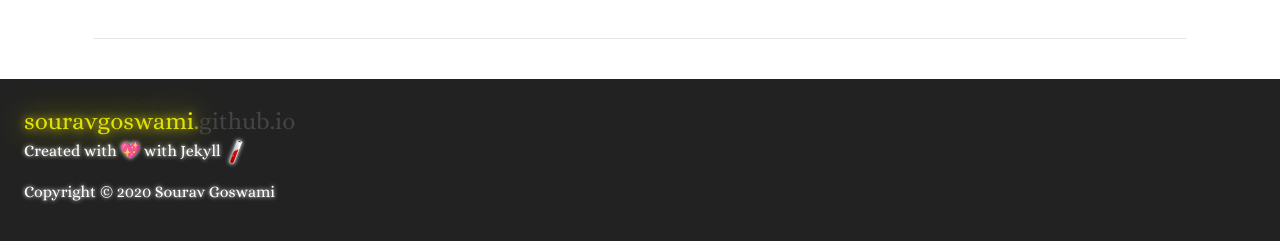
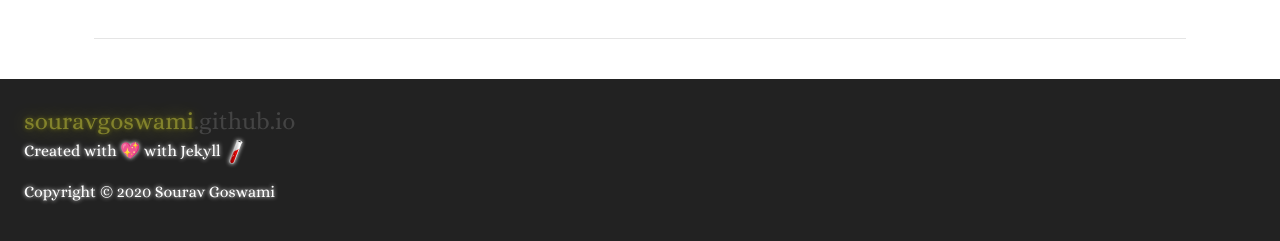
Before and after one commit to Souravgoswami/souravgoswami.github.io, a Jekyll site: the page built from _posts/2020-11-06-resume.markdown, in a window 1280 px wide. Shown: the part 2843-3084 px from the top of the page. Built offline with Jekyll 4.4.1, drawn with Linux system fonts in a browser that asks for light colours.

Commit message:
Revamped shadow colours + more efficient + other changes 🔥

```diff
--- a/_includes/footer.html
+++ b/_includes/footer.html
@@ -1,35 +1,35 @@
 <div id="footer">
 	<ul>
-		<li style="animation-delay: 100ms">s</li>
-		<li style="animation-delay: 100ms">o</li>
-		<li style="animation-delay: 100ms">u</li>
-		<li style="animation-delay: 100ms">r</li>
-		<li style="animation-delay: 100ms">a</li>
-		<li style="animation-delay: 100ms">v</li>
-		<li style="animation-delay: 100ms">g</li>
-		<li style="animation-delay: 100ms">o</li>
-		<li style="animation-delay: 100ms">s</li>
-		<li style="animation-delay: 100ms">w</li>
-		<li style="animation-delay: 100ms">a</li>
-		<li style="animation-delay: 100ms">m</li>
-		<li style="animation-delay: 100ms">i</li>
-		<li style="animation-delay: 250ms">.</li>
-		<li style="animation-delay: 400ms">g</li>
-		<li style="animation-delay: 400ms">i</li>
-		<li style="animation-delay: 400ms">t</li>
-		<li style="animation-delay: 400ms">h</li>
-		<li style="animation-delay: 400ms">u</li>
-		<li style="animation-delay: 400ms">b</li>
-		<li style="animation-delay: 550ms">.</li>
-		<li style="animation-delay: 700ms">i</li>
-		<li style="animation-delay: 700ms">o</li>
+		<li class="footer-glow-anim" delay="100">s</li>
+		<li class="footer-glow-anim" delay="100">o</li>
+		<li class="footer-glow-anim" delay="100">u</li>
+		<li class="footer-glow-anim" delay="100">r</li>
+		<li class="footer-glow-anim" delay="100">a</li>
+		<li class="footer-glow-anim" delay="100">v</li>
+		<li class="footer-glow-anim" delay="100">g</li>
+		<li class="footer-glow-anim" delay="100">o</li>
+		<li class="footer-glow-anim" delay="100">s</li>
+		<li class="footer-glow-anim" delay="100">w</li>
+		<li class="footer-glow-anim" delay="100">a</li>
+		<li class="footer-glow-anim" delay="100">m</li>
+		<li class="footer-glow-anim" delay="100">i</li>
+		<li class="footer-glow-anim" delay="250">.</li>
+		<li class="footer-glow-anim" delay="400">g</li>
+		<li class="footer-glow-anim" delay="400">i</li>
+		<li class="footer-glow-anim" delay="400">t</li>
+		<li class="footer-glow-anim" delay="400">h</li>
+		<li class="footer-glow-anim" delay="400">u</li>
+		<li class="footer-glow-anim" delay="400">b</li>
+		<li class="footer-glow-anim" delay="550">.</li>
+		<li class="footer-glow-anim" delay="700">i</li>
+		<li class="footer-glow-anim" delay="700">o</li>
 	</ul>
 
-	<p class="glow">
+	<p class="footer-glow">
 		Created with &#x1F496; with Jekyll <img src="assets/images/jekyll_vile.svg" class="icon24">
 	</p>
 
-	<p class="glow">
+	<p class="footer-glow">
 		Copyright &copy; {{ 'now' | date: "%Y" }} Sourav Goswami
 	</p>
 </div>
--- a/_includes/navbar.html
+++ b/_includes/navbar.html
@@ -17,9 +17,9 @@
 
 	<div class="collapse navbar-collapse" id="navbarText">
 		<ul class="navbar-nav ml-auto">
-			<li class="nav-item {% if page.active == 'home' %} active {% endif %}"><a class="nav-link object-glow" href="/">Home <span class="sr-only">(current)</span></a></li>
-			<li class="nav-item {% if page.active == 'contact' %} active {% endif %}"><a class="nav-link object-glow" href="/contact" id="contact">Contact</a></li>
-			<li class="nav-item {% if page.active == 'resume' %} active {% endif %}"><a class="nav-link object-glow" href="/resume">Resumé</a></li>
+			<li class="nav-item {% if page.active == 'home' %} active {% endif %}"><a class="nav-link text-glow-current" href="/">Home <span class="sr-only">(current)</span></a></li>
+			<li class="nav-item {% if page.active == 'contact' %} active {% endif %}"><a class="nav-link text-glow-current" href="/contact" id="contact">Contact</a></li>
+			<li class="nav-item {% if page.active == 'resume' %} active {% endif %}"><a class="nav-link text-glow-current" href="/resume">Resumé</a></li>
 			<li class="nav-item object-glow"><a class="nav-link" target="_blank" href="//www.linkedin.com/in/sourav-goswami0/"><img src="assets/images/linkedin.svg" class="icon24"></a></li>
 			<li class="nav-item object-glow"><a class="nav-link" target="_blank" href="//wa.me/+918335830664"><img src="assets/images/whatsapp.svg" class="icon24"></a></li>
 			<li class="nav-item object-glow"><a class="nav-link" target="_blank" href="//www.quora.com/profile/Sourav-Goswami-17"><img src="assets/images/quora.svg" class="icon24"></a></li>
--- a/_includes/resume_info.html
+++ b/_includes/resume_info.html
@@ -172,9 +172,7 @@
 					<h5>Software</h5>
 					<div class="object-glow">
 						<div class="progress m-2">
-							<div class="progress-bar progress-bar-striped
-								bg-success
-								"
+							<div class="progress-bar progress-bar-striped bg-success"
 								role="progressbar"
 								aria-valuenow="90"
 								aria-valuemax="100"
@@ -183,9 +181,7 @@
 								>GIMP</div>
 						</div>
 						<div class="progress m-2">
-							<div class="progress-bar progress-bar-striped
-								bg-success
-								"
+							<div class="progress-bar progress-bar-striped bg-success"
 								role="progressbar"
 								aria-valuenow="85"
 								aria-valuemax="100"
@@ -194,9 +190,7 @@
 								>LibreOffice</div>
 						</div>
 						<div class="progress m-2">
-							<div class="progress-bar progress-bar-striped
-								bg-success
-								"
+							<div class="progress-bar progress-bar-striped bg-success"
 								role="progressbar"
 								aria-valuenow="75"
 								aria-valuemax="100"
@@ -205,9 +199,7 @@
 								>Inkscape</div>
 						</div>
 						<div class="progress m-2">
-							<div class="progress-bar progress-bar-striped
-								bg-primary
-								"
+							<div class="progress-bar progress-bar-striped bg-primary"
 								role="progressbar"
 								aria-valuenow="55"
 								aria-valuemax="100"
@@ -222,47 +214,47 @@
 		<br>
 		<br>
 		<div class="row">
-			<ul class="object-glow">
-				<div class="tag inline slide-intersect-it slide-down" style="background-color: #f50f">
+			<ul>
+				<div class="tag inline slide-intersect-it slide-down object-glow" glow-color="#f50" style="background-color: #f50f">
 					<li class="skill-badge"><img src="assets/resume-assets/rails.png" class="icon16"><span class="skill-badge-label">Ruby on Rails</span></li>
 				</div>
-				<div class="tag inline slide-intersect-it slide-down" style="background-color: #f55f">
+				<div class="tag inline slide-intersect-it slide-down object-glow" glow-color="#f55f"  style="background-color: #f55f">
 					<li class="skill-badge"><img src="assets/resume-assets/ruby.png" class="icon16"><span class="skill-badge-label">Ruby Programming</span></li>
 				</div>
-				<div class="tag inline slide-intersect-it slide-down" style="background-color: #f58f">
+				<div class="tag inline slide-intersect-it slide-down object-glow" glow-color="#f58f"  style="background-color: #f58f">
 					<li class="skill-badge"><img src="assets/resume-assets/jekyll.png" class="icon16"><span class="skill-badge-label">Jekyll</span></li>
 				</div>
-				<div class="tag inline slide-intersect-it slide-down" style="background-color: #3aaf">
+				<div class="tag inline slide-intersect-it slide-down object-glow" glow-color="#3aaf"  style="background-color: #3aaf">
 					<li class="skill-badge"><img src="assets/resume-assets/gtk.png" class="icon16"><span class="skill-badge-label">GTK3</span></li>
 				</div>
-				<div class="tag inline slide-intersect-it slide-down" style="background-color: #ee7934ff">
+				<div class="tag inline slide-intersect-it slide-down object-glow" glow-color="#ee7934ff"  style="background-color: #ee7934ff">
 					<li class="skill-badge"><img src="assets/resume-assets/html5.png" class="icon16"><span class="skill-badge-label">HTML5</span></li>
 				</div>
-				<div class="tag inline slide-intersect-it slide-down" style="background-color: #25a1e1ff">
+				<div class="tag inline slide-intersect-it slide-down object-glow" glow-color="#25a1e1ff"  style="background-color: #25a1e1ff">
 					<li class="skill-badge"><img src="assets/resume-assets/css3.png" class="icon16"><span class="skill-badge-label">CSS3</span></li>
 				</div>
-				<div class="tag inline slide-intersect-it slide-down" style="background-color: #EFD81Dff">
+				<div class="tag inline slide-intersect-it slide-down object-glow" glow-color="#EFD81Dff"  style="background-color: #EFD81Dff">
 					<li class="skill-badge"><img src="assets/resume-assets/js.png" class="icon16"><span class="skill-badge-label">JavaScript</span></li>
 				</div>
-				<div class="tag inline slide-intersect-it slide-down" style="background-color: #2A3137ff">
+				<div class="tag inline slide-intersect-it slide-down object-glow" glow-color="#2A3137ff"  style="background-color: #2A3137ff">
 					<li class="skill-badge"><img src="assets/resume-assets/shell.png" class="icon16"><span class="skill-badge-label">BASH / Shells</span></li>
 				</div>
-				<div class="tag inline slide-intersect-it slide-down" style="background-color: #FEB70Aff">
+				<div class="tag inline slide-intersect-it slide-down object-glow" glow-color="#FEB70Aff"  style="background-color: #FEB70Aff">
 					<li class="skill-badge"><img src="assets/resume-assets/linux.png" class="icon16"><span class="skill-badge-label">GNU/Linux</span></li>
 				</div>
-				<div class="tag inline slide-intersect-it slide-down" style="background-color: #CE1009ff">
+				<div class="tag inline slide-intersect-it slide-down object-glow" glow-color="#CE1009ff"  style="background-color: #CE1009ff">
 					<li class="skill-badge"><img src="assets/resume-assets/bsd.png" class="icon16"><span class="skill-badge-label">BSD</span></li>
 				</div>
-				<div class="tag inline slide-intersect-it slide-down" style="background-color: #666f">
+				<div class="tag inline slide-intersect-it slide-down object-glow" glow-color="#666f"  style="background-color: #666f">
 					<li class="skill-badge"><img src="assets/resume-assets/crystal.png" class="icon16"><span class="skill-badge-label">Crystal Programming</span></li>
 				</div>
-				<div class="tag inline slide-intersect-it slide-down" style="background-color: #000f">
+				<div class="tag inline slide-intersect-it slide-down object-glow" glow-color="#333f"  style="background-color: #000f">
 					<li class="skill-badge"><img src="assets/resume-assets/inkscape.png" class="icon16"><span class="skill-badge-label">Inkscape</span></li>
 				</div>
-				<div class="tag inline slide-intersect-it slide-down" style="background-color: #808777ff">
+				<div class="tag inline slide-intersect-it slide-down object-glow" glow-color="#808777ff"  style="background-color: #808777ff">
 					<li class="skill-badge"><img src="assets/resume-assets/gimp.png" class="icon16"><span class="skill-badge-label">GIMP</span></li>
 				</div>
-				<div class="tag inline slide-intersect-it slide-down" style="background-color: #f76D0Eff">
+				<div class="tag inline slide-intersect-it slide-down object-glow" glow-color="#f76D0Eff"  style="background-color: #f76D0Eff">
 					<li class="skill-badge"><img src="assets/resume-assets/blender.png" class="icon16"><span class="skill-badge-label">Blender</span></li>
 				</div>
 			</ul>
@@ -274,41 +266,41 @@
 
 		<div class="github slide-intersect-it slide-right" slide-delay="250">
 			<h5>Github</h5>
-			<a href="https://github.com/Souravgoswami">Github - Sourav Goswami</a>
+			<a class="text-glow-current" href="https://github.com/Souravgoswami">Github - Sourav Goswami</a>
 		</div>
 
 		<br>
 
 		<div class="cowspeak slide-intersect-it slide-right" slide-delay="250">
 			<h5>I worked on some colourful TUI projects</h5>
-			<a href="https://github.com/Souravgoswami/cowspeak">Cowspeak</a>
+			<a class="text-glow-current" href="https://github.com/Souravgoswami/cowspeak">Cowspeak</a>
 			<br>
-			<a href="https://github.com/Souravgoswami/term-clock">Term Clock</a>
+			<a class="text-glow-current" href="https://github.com/Souravgoswami/term-clock">Term Clock</a>
 		</div>
 
 		<br>
 
 		<div class="theme slide-intersect-it slide-right" slide-delay="250">
 			<h5>Theme I Created for Linux</h5>
-			<p><a href="https://www.gnome-look.org/p/1276216/">XFCE Colour</a>
+			<p><a class="text-glow-current" href="https://www.gnome-look.org/p/1276216/">XFCE Colour</a>
 			<p>
 		</div>
 
 		<div class="cursor slide-intersect-it slide-right" slide-delay="250">
 			<h5>I have worked on a cursor set using Inkscape + Ruby</h5>
-			<p><a href="https://www.gnome-look.org/p/1360254/">Oreo Cursors</a></p>
+			<p><a  class="text-glow-current" href="https://www.gnome-look.org/p/1360254/">Oreo Cursors</a></p>
 		</div>
 
 		<div class="games slide-intersect-it slide-right" slide-delay="250">
 			<h5>I made some games in the past using the Ruby2D library</h5>
-			<a href="http://www.ruby2d.com/showcase/">Showcase</a>
+			<a class="text-glow-current" href="http://www.ruby2d.com/showcase/">Showcase</a>
 			<br>
-			<p><a href="https://youtu.be/8s--ZyTmFxU?t=3644">RubyConf 2018 - Lightning Talks</a></p>
+			<p><a class="text-glow-current" href="https://youtu.be/8s--ZyTmFxU?t=3644">RubyConf 2018 - Lightning Talks</a></p>
 		</div>
 
 		<div class="aur slide-intersect-it slide-right" slide-delay="250">
-			<h5>I also have my own package to Arch User Repository (AUR)</h5>
-			<a href="https://aur.archlinux.org/packages/cowspeak/">cowspeak</a>
+			<h5 class="text-glow-current">I also have my own package to Arch User Repository (AUR)</h5>
+			<a class="text-glow-current" href="https://aur.archlinux.org/packages/cowspeak/">cowspeak</a>
 		</div>
 
 		<br><br>
@@ -322,47 +314,46 @@
 				<h6 class="slide-intersect-it slide-right">Udemy</h6>
 
 				<div class="slide-intersect-it slide-right">
-					<a href="https://www.udemy.com/certificate/UC-5ac2064d-fbcd-4eaf-a559-09bb9e09e615/">The Complete Ruby on Rails Developer Course</a>
+					<a class="text-glow-current" href="https://www.udemy.com/certificate/UC-5ac2064d-fbcd-4eaf-a559-09bb9e09e615/">The Complete Ruby on Rails Developer Course</a>
 				</div>
 
 				<div class="slide-intersect-it slide-right">
-					<a href="https://www.udemy.com/certificate/UC-89fc19ee-a341-4daa-87ac-ea1957f3fa44/">Dissecting Ruby on Rails 5 - Become a Professional Developer</a>
+					<a class="text-glow-current" href="https://www.udemy.com/certificate/UC-89fc19ee-a341-4daa-87ac-ea1957f3fa44/">Dissecting Ruby on Rails 5 - Become a Professional Developer</a>
 				</div>
 
 				<div class="slide-intersect-it slide-right">
-					<a href="https://www.udemy.com/certificate/UC-f34fab7e-4f4c-47dc-98d7-8fd5f37b8ab2/">Professional Rails Code Along</a>
+					<a class="text-glow-current" href="https://www.udemy.com/certificate/UC-f34fab7e-4f4c-47dc-98d7-8fd5f37b8ab2/">Professional Rails Code Along</a>
 				</div>
 
 				<div class="slide-intersect-it slide-right">
-					<a href="https://www.udemy.com/certificate/UC-N7TBJZKM/">Learn to Code with Ruby</a>
+					<a class="text-glow-current" href="https://www.udemy.com/certificate/UC-N7TBJZKM/">Learn to Code with Ruby</a>
 				</div>
 
 				<div class="slide-intersect-it slide-right">
-					<a href="https://www.udemy.com/certificate/UC-65bf39c3-60fb-4b3b-83d5-0233696bcb3a/">Creative CSS Animations, Transitions And Transforms Course</a>
+					<a class="text-glow-current" href="https://www.udemy.com/certificate/UC-65bf39c3-60fb-4b3b-83d5-0233696bcb3a/">Creative CSS Animations, Transitions And Transforms Course</a>
 				</div>
 
 				<div class="slide-intersect-it slide-right">
-					<a href="https://www.udemy.com/certificate/UC-DB4O72RN/">The Complete Python Developer Course</a>
+					<a class="text-glow-current" href="https://www.udemy.com/certificate/UC-DB4O72RN/">The Complete Python Developer Course</a>
 				</div>
 
 				<div class="slide-intersect-it slide-right">
-					<a href="https://www.udemy.com/certificate/UC-IS68CREH/">BASH Programming Course: Master the Linux Command Line!</a>
+					<a class="text-glow-current" href="https://www.udemy.com/certificate/UC-IS68CREH/">BASH Programming Course: Master the Linux Command Line!</a>
 				</div>
 
 				<br>
 				<h6 class="slide-intersect-it slide-right">Sololearn</h6>
 
 				<div class="slide-intersect-it slide-right">
-					<a href="https://www.sololearn.com/Certificate/1081-7270906/pdf/">Ruby Tutorial</a>
+					<a class="text-glow-current" href="https://www.sololearn.com/Certificate/1081-7270906/pdf/">Ruby Tutorial</a>
 				</div>
 
 				<div class="slide-intersect-it slide-right">
-					<a href="https://www.sololearn.com/Certificate/1060-7270906/pdf/">SQL Fundamentals</a>
+					<a class="text-glow-current" href="https://www.sololearn.com/Certificate/1060-7270906/pdf/">SQL Fundamentals</a>
 				</div>
 			</div>
 
 		</div>
-
 			<div id="downloadResumeDiv">
 				<div class="float-right">
 					<a id="downloadResume" href="//github.com/Souravgoswami/resume-html/raw/master/PDF/Resume.pdf" download>
@@ -375,5 +366,4 @@
 		<br>
 		<hr class="slide-intersect-it slide-right">
 	</div>
-
 </div>
--- a/_sass/_footer.scss
+++ b/_sass/_footer.scss
@@ -15,11 +15,10 @@
 			color: #444 ;
 			font-size: 24px ;
 			font-family: 'Alice' ;
-			animation: lighting 1.2s linear infinite ;
 		}
 	}
 
-	p.glow {
+	p.footer-glow {
 		filter: drop-shadow(0px 0px 2px #fff) ;
 	}
 
@@ -31,15 +30,3 @@
 		margin: 0 ;
 	}
 }
-
-@keyframes lighting {
-	0%, 50% {
-		color: #444 ;
-		text-shadow: none ;
-	}
-
-	80% {
-		color: #ff0 ;
-		text-shadow: 0 0 12px #ff0, 0 0 40px #ff2 ;
-	}
-}
--- a/_sass/_keyframes.scss
+++ b/_sass/_keyframes.scss
@@ -77,3 +77,15 @@
 		transform: scaleY(0.1) ;
 	}
 }
+
+@keyframes lighting {
+	0%, 50% {
+		color: #444 ;
+		text-shadow: none ;
+	}
+
+	80% {
+		color: #ff0 ;
+		text-shadow: 0 0 12px #ff0, 0 0 60px #ff2 ;
+	}
+}
--- a/assets/css/base.scss
+++ b/assets/css/base.scss
@@ -18,11 +18,11 @@
 }
 
 .text-glow {
-	transition: text-shadow 1s ease-in ;
+	transition: text-shadow 2s ease-in ;
 }
 
 .object-glow {
-	transition: filter 3s ease-in ;
+	transition: filter 2s ease-in ;
 }
 
 body, html {
@@ -357,7 +357,6 @@
 	height: 100% ;
 	top: 0 ;
 	left: 0 ;
-	z-index: 0 ;
 }
 
 .icon24 {
--- a/assets/js/base.js
+++ b/assets/js/base.js
@@ -148,11 +148,17 @@
 			for(let i of Array.from(document.getElementsByClassName('text-glow'))) {
 				let _s = i.style
 				_s.color = "#fff"
-				_s.textShadow = "0 0 6px currentColor"
+				_s.textShadow = "0 0 8px #fff8"
 			}
 
-			for(let i of Array.from(document.getElementsByClassName('object-glow')))
-				i.style.filter = `drop-shadow(0 0 8px #3eba)`
+			for(let i of Array.from(document.getElementsByClassName('text-glow-current'))) {
+				i.style.textShadow = "0 0 8px currentColor"
+			}
+
+			for(let i of Array.from(document.getElementsByClassName('object-glow'))) {
+				let _gc = i.getAttribute('glow-color') || '#3eb8'
+				i.style.filter = `drop-shadow(0 0 4px ${_gc})`
+			}
 
 			for(let i of Array.from(document.getElementsByClassName('text-code'))) {
 				let _s = i.style
@@ -191,6 +197,11 @@
 				_s.textShadow = "none"
 			}
 
+			for(let i of Array.from(document.getElementsByClassName('text-glow-current'))) {
+				i.style.textShadow = 'none'
+			}
+
+
 			for(let i of Array.from(document.getElementsByClassName('object-glow')))
 				i.style.filter = `none`
 
@@ -205,4 +216,16 @@
 				i.style.filter = 'invert(0)'
 		}
 	}
+
+	// Handle footer animation on intersection
+	const footerGlowAnim = document.querySelectorAll('.footer-glow-anim')
+
+	let observer = new IntersectionObserver(e => {
+		if(e[0].isIntersecting)
+			footerGlowAnim.forEach(_fga => _fga.style.animation = `lighting 1.25s linear infinite ${_fga.getAttribute('delay') || 0}ms`)
+		else
+			footerGlowAnim.forEach(_fga =>  _fga.style.animation = 'none')
+	})
+
+	footerGlowAnim.forEach(_i => observer.observe(_i) )
 })
```
